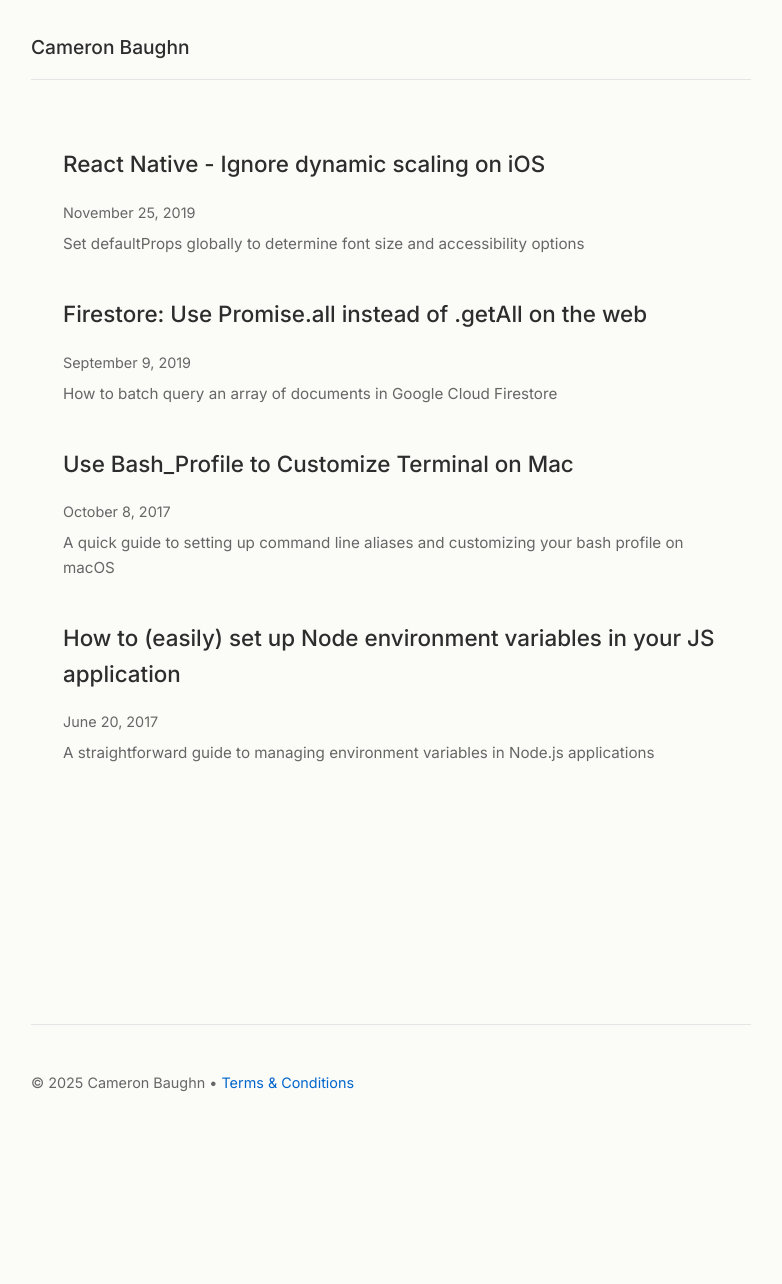
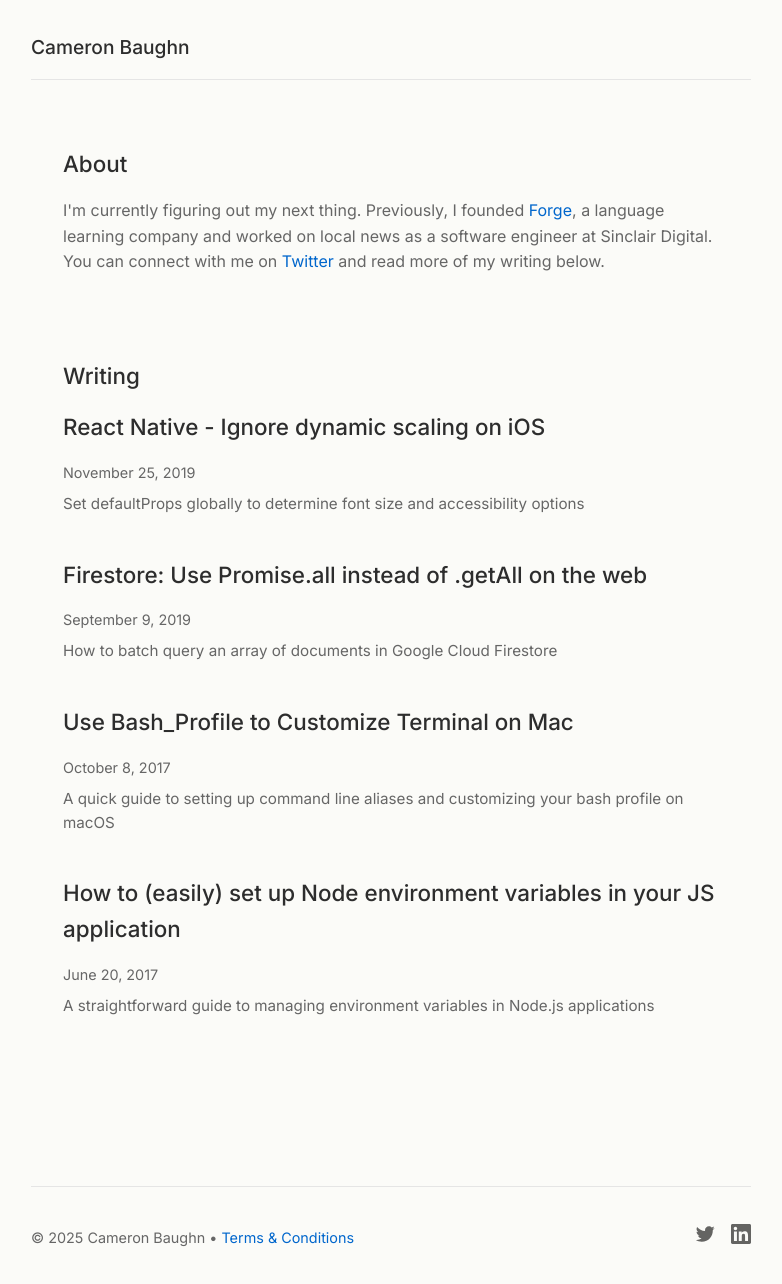
Before and after one commit to cambaughn/cambaughndotcom, a Next.js app: page / in a window 1280 px wide. Shown: the top 1284 px of the page, without its empty margins (249-1031 px from the left). Before the commit the page ends 1109 px from the top, so only its background shows below. Built offline with nearby package versions, Linux system fonts and the light colour scheme.

Commit message:
Add about section

```diff
--- a/src/app/globals.css
+++ b/src/app/globals.css
@@ -116,7 +116,7 @@ a:hover {
 footer {
   flex-shrink: 0;
   margin-top: 4rem;
-  padding-top: 2rem;
+  padding: 1.5rem 0;
   border-top: 1px solid var(--border);
   color: var(--accent);
   font-size: 0.9rem;
@@ -135,13 +135,18 @@ footer {
   font-size: 0.9rem;
   color: var(--accent);
   display: block;
-  margin: 0.5rem 0;
+  margin: 0.15rem 0;
 }
 
 .post-preview p {
   color: var(--accent);
   font-size: 0.95rem;
   margin: 0.5rem 0;
+}
+
+.post-preview h2 {
+  font-size: 1.2rem;
+  margin: 0;
 }
 
 .post-preview h2 a {
@@ -180,3 +185,37 @@ footer {
   color: #4b5563;
   text-decoration: underline;
 }
+
+.footer-content {
+  display: flex;
+  justify-content: space-between;
+  align-items: center;
+}
+
+.about {
+  margin-bottom: 1rem;
+}
+
+.about h2, .writing h2 {
+  font-size: 1.4rem;
+  font-weight: 500;
+  margin-bottom: 1rem;
+}
+
+.about p {
+  color: var(--accent);
+  line-height: 1.6;
+}
+
+.about a {
+  color: var(--link);
+  text-decoration: none;
+}
+
+.about a:hover {
+  text-decoration: underline;
+}
+
+.writing {
+  margin-bottom: 2rem;
+}
--- a/src/app/layout.tsx
+++ b/src/app/layout.tsx
@@ -2,6 +2,7 @@ import type { Metadata } from "next";
 import { Inter } from "next/font/google";
 import "./globals.css";
 import Link from 'next/link';
+import SocialLinks from '@/components/SocialLinks';
 
 const inter = Inter({
   subsets: ["latin"],
@@ -38,12 +39,15 @@ export default function RootLayout({
         </header>
         <main>{children}</main>
         <footer>
+          <div className="footer-content">
             <p>
               © {new Date().getFullYear()} Cameron Baughn{' '}
               <span className="footer-links">
                 • <Link href="/inkling/legal">Terms & Conditions</Link>
               </span>
             </p>
+            <SocialLinks />
+          </div>
         </footer>
       </body>
     </html>
--- a/src/app/page.tsx
+++ b/src/app/page.tsx
@@ -8,6 +8,20 @@ export default function Home() {
   return (
     <div className={styles.page}>
       <main className={styles.main}>
+        <section className="about">
+          <h2>About</h2>
+          <p>
+            I'm currently figuring out my next thing. Previously, I founded{' '}
+            <a href="https://youtu.be/D1EggOVIm_s" target="_blank" rel="noopener noreferrer">Forge</a>,
+            a language learning company and worked on local news as a software engineer at Sinclair Digital.
+            You can connect with me on{' '}
+            <a href="https://x.com/cambaughn" target="_blank" rel="noopener noreferrer">Twitter</a> and
+            read more of my writing below.
+          </p>
+        </section>
+
+        <section className="writing">
+          <h2>Writing</h2>
           <div className="posts">
             {posts.map(({ id, date, title, description }) => (
               <article key={id} className="post-preview">
@@ -25,6 +39,7 @@ export default function Home() {
               </article>
             ))}
           </div>
+        </section>
       </main>
     </div>
   );
--- /dev/null
+++ b/src/components/SocialLinks.module.css
@@ -0,0 +1,14 @@
+.socialLinks {
+  display: flex;
+  gap: 1rem;
+  align-items: center;
+}
+
+.socialLinks a {
+  opacity: 0.6;
+  transition: opacity 0.2s ease;
+}
+
+.socialLinks a:hover {
+  opacity: 1;
+}
--- /dev/null
+++ b/src/components/SocialLinks.tsx
@@ -0,0 +1,26 @@
+import Link from 'next/link';
+import Image from 'next/image';
+import styles from './SocialLinks.module.css';
+
+export default function SocialLinks() {
+  return (
+    <div className={styles.socialLinks}>
+      <Link href="https://x.com/cambaughn" target="_blank" rel="noopener noreferrer">
+        <Image
+          src="/icons/twitter.svg"
+          alt="Twitter"
+          width={20}
+          height={20}
+        />
+      </Link>
+      <Link href="https://www.linkedin.com/in/cambaughn/" target="_blank" rel="noopener noreferrer">
+        <Image
+          src="/icons/linkedin.svg"
+          alt="LinkedIn"
+          width={20}
+          height={20}
+        />
+      </Link>
+    </div>
+  );
+}
```
Also changed, not shown: public/icons/linkedin.svg (added), public/icons/twitter.svg (added). Lines whose indentation alone changed are shown as unchanged.
